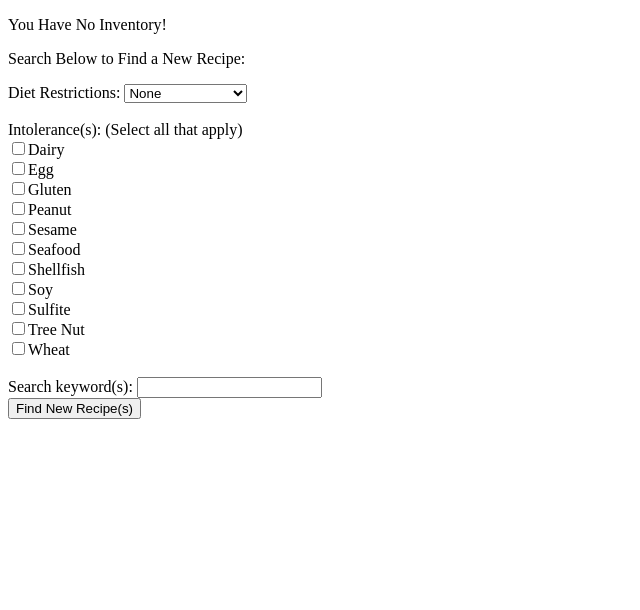
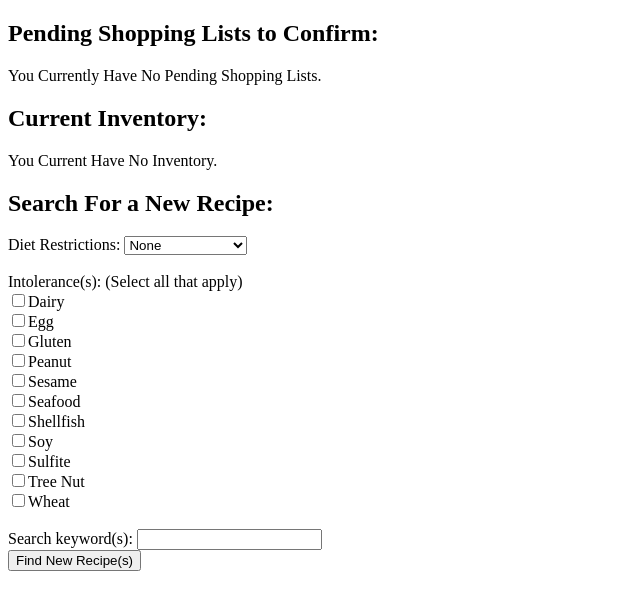
Before and after one commit to katliang/hackbright-project, a Flask app: page /search in a window 1280 px wide. Shown: the top 610 px of the page, without its empty margins (0-640 px from the left). Run offline with Flask 2, Linux system fonts and the light colour scheme; the visitor is signed in with stand-in values (Sample User, id 1); data that the repository does not hold is empty.

Commit message:
updated search and inventory routes to add inventory and display current inventory

```diff
--- a/server.py
+++ b/server.py
@@ -13,6 +13,7 @@ from model import Inventory
 from model import connect_to_db, db
 from jinja2 import StrictUndefined
 from sqlalchemy.sql import func
+import json
 
 import os
 
@@ -93,11 +94,21 @@ def display_search_form():
 
     # if user is searching again for recipes, session is still active
     if 'user_id' in session:
-        current_ingredients = []
+        current_ingredients = Inventory.query.filter(Inventory.user_id == session['user_id']).all()
+
+        current_ingredients_list = []
+
+        for ingredient in current_ingredients:
+            current_quantity = ingredient.current_quantity
+            base_unit = ingredient.ingredients.base_unit
+            ingredient_name = ingredient.ingredients.ingredient_name
+            current_ingredients_list.append((current_quantity, base_unit, ingredient_name))
 
         pending_shopping_lists = ShoppingList.query.filter(ShoppingList.has_shopped == False, ShoppingList.user_id == session['user_id']).all()
 
-        return render_template("search.html", current_ingredients=current_ingredients, pending_shopping_lists=pending_shopping_lists)
+        return render_template("search.html", current_ingredients=current_ingredients_list,
+                                              pending_shopping_lists=pending_shopping_lists,
+                                              )
     else:
         return render_template("homepage.html")
 
@@ -225,14 +236,25 @@ def confirm_purchases(shopping_list_id):
 def add_inventory():
     """ Adds purchased ingredients to inventory."""
 
-    pass
+    inventory = request.form.get("data")
+    inventory_dict = json.loads(inventory)
+    shopping_list_id = int(request.form.get("listId"))
+
+    # Add each ingredient to inventory list
+    for ingredient_id in inventory_dict:
+        new_inventory = Inventory(user_id=session['user_id'],
+                                  ingredient_id=int(ingredient_id),
+                                  current_quantity=int(inventory_dict[ingredient_id]['ingredientQty']),
+                                  )
+        db.session.add(new_inventory)
+    db.session.commit()
 
     # Change status of shopping list since list has been used by user
-    # shopping_list = ShoppingList.query.filter(ShoppingList.list_id == shopping_list_id).one()
-    # shopping_list.has_shopped = True
-    # db.session.commit()
+    shopping_list = ShoppingList.query.filter(ShoppingList.list_id == shopping_list_id).one()
+    shopping_list.has_shopped = True
+    db.session.commit()
 
-    return redirect("/search")
+    return jsonify({'success': True})
 
 
 @app.route("/logout")
--- a/templates/login.html
+++ b/templates/login.html
@@ -12,4 +12,6 @@
     <input type="submit" value="Log In">
 </form>
 
+<a href="/register">Not registered yet? Please register here.</a>
+
 {% endblock %}
--- a/templates/search.html
+++ b/templates/search.html
@@ -4,26 +4,29 @@
 
 {% block content %}
 
-<p>{% if pending_shopping_lists %}
-    <p>Pending Shopping Lists to Confirm:</p>
+<h2>Pending Shopping Lists to Confirm:</h2>
+    {% if pending_shopping_lists %}
         {% for shopping_list in pending_shopping_lists %}
             <a href="/confirm_list/{{ shopping_list.list_id}}"> List #{{ shopping_list.list_id}}</a><br>
         {% endfor %}
-    {% endif %}</p>
+    {% else %}
+        <p>You Currently Have No Pending Shopping Lists.</p>
+    {% endif %}
 
-<p>{% if current_ingredients %}
+<h2>Current Inventory:</h2>
+    {% if current_ingredients %}
         <p>Select the Ingredients You Want to Use:</p>
             <form action="/recipes">
-            {% for ingredient in current_ingredients %}
-                {{ ingredient }}<input type="checkbox" name="ingredient"
-                                 value="{{ ingredient }}"><br>
+            {% for current_quantity, base_unit, ingredient_name in current_ingredients %}
+                {{ current_quantity }} {{ base_unit }} {{ ingredient_name }}<input type="checkbox" name="ingredient"><br>
             {% endfor %}
             <input type="submit" value="Find Recipe(s)">
             </form>
+    {% else %}
+        <p>You Current Have No Inventory.</p>
+    {% endif %}
 
-    {% else %}
-    <p>You Have No Inventory!</p>
-    <p>Search Below to Find a New Recipe:</p>
+<h2>Search For a New Recipe:</h2>
     <form action="/recipes">
         Diet Restrictions:
             <select name="diet">
@@ -49,8 +52,5 @@
         Search keyword(s): <input type="text" name="query"><br>
         <input type="submit" value="Find New Recipe(s)">
     </form>
-    {% endif %}
-
-</p>
 
 {% endblock %}
```
Also changed, not shown: static/js/list-confirmation.js (+8 -4 lines), templates/list_confirmation.html (+4 -4 lines). Lines whose indentation alone changed are shown as unchanged.
